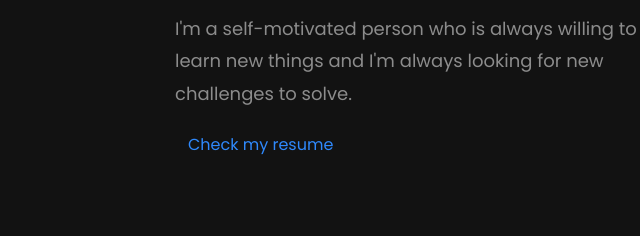
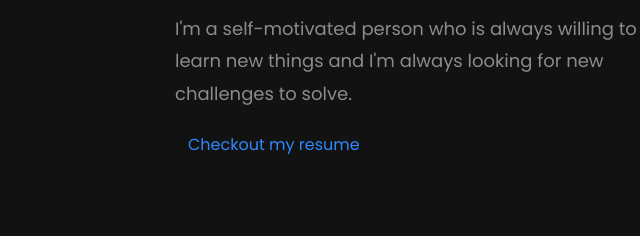
Before and after one commit to Listoun/listoun.github.io, a plain HTML site: page index.html in a window 1280 px wide. Shown: the part 1264-1500 px from the top of the page, 513-1153 px from the left. Drawn offline with Linux system fonts and the light colour scheme; files whose address does not match are found by name.

Commit message:
[document] update resume file

```diff
--- a/index.html
+++ b/index.html
@@ -124,7 +124,7 @@
 
                   <p>
                     <a href="./assets/documents/resume.pdf" class="btn " target="_blank" rel="noopener noreferrer">
-                      Check my resume
+                      Checkout my resume
                     </a>
                   </p>
 
```
Also changed, not shown: 1 other file.
